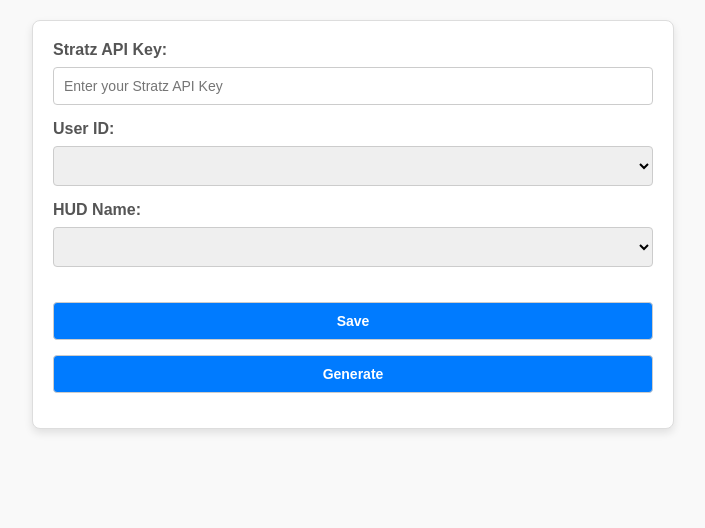
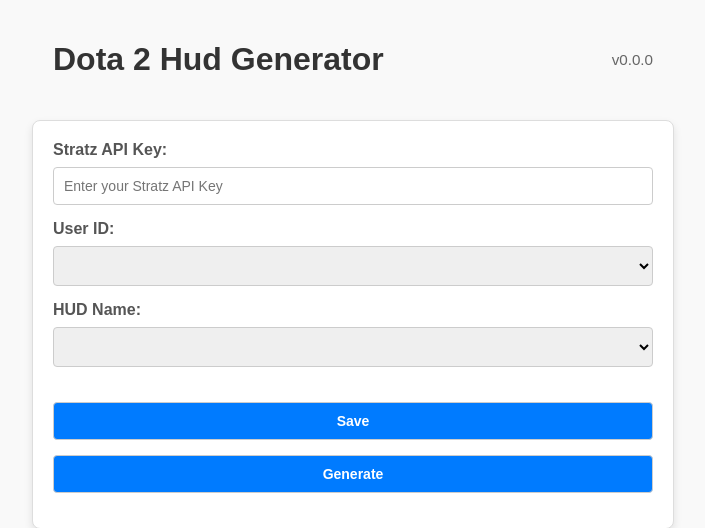
Before and after one commit to shiziksama/dota2_hud, a PHP site: page / in a window 1280 px wide. Shown: the top 528 px of the page, without its empty margins (287-992 px from the left). Run offline with PHP 8.4, Linux system fonts and the light colour scheme; lists and menus that the app fills with data are empty.

Commit message:
Added version showing

```diff
--- a/ipc/ipcHandlers.js
+++ b/ipc/ipcHandlers.js
@@ -1,3 +1,4 @@
+import { app } from 'electron';
 import { listDirectories, getSteamFolder } from '../utils/pathUtils.js';
 import configService from '../services/configService.js';
 import hudService from '../services/hudService.js';
@@ -8,6 +9,7 @@
     ipcMain.handle('getHud', (event, userid) => hudService.getHud(userid));
     ipcMain.handle('getConfig', () => configService.getConfig());
     ipcMain.handle('setConfig', (event, config) => configService.setConfig(config));
+    ipcMain.handle('getAppVersion', () => app.getVersion());
 }
 
 export default {
--- a/preload.js
+++ b/preload.js
@@ -7,5 +7,6 @@
   setConfig: (config) => ipcRenderer.invoke('setConfig', config),
   generate: () => ipcRenderer.invoke('generate'),
   getHud: (userid) => ipcRenderer.invoke('getHud', userid),
+  getAppVersion: () => ipcRenderer.invoke('getAppVersion'),
   // we can also expose variables, not just functions
 })
--- a/services/hudService.js
+++ b/services/hudService.js
@@ -2,7 +2,7 @@
 import * as pathUtils from '../utils/pathUtils.js';
 import * as stratzApi from '../api/stratzApi.js';
 import configService from '../services/configService.js';
-import { Notification } from "electron";
+import { Notification, app } from "electron";
 
 export async function getHeroIds(playerId, position, bracketIds, count, apiKey) {
     const response = await calculateHeroScores(playerId, position, bracketIds, apiKey);
@@ -137,8 +137,9 @@
     }
 
     console.log('HUDs written successfully.');
+    const version = app.getVersion();
     new Notification({
-        title: 'HUD Generator',
+        title: `HUD Generator v${version}`,
         body: 'All HUDs generated successfully!',
     }).show();
 }
--- a/src/css/style.css
+++ b/src/css/style.css
@@ -5,6 +5,19 @@
     margin: 0;
     padding: 20px;
     color: #333;
+}
+
+.app-header {
+    max-width: 600px;
+    margin: 0 auto 20px;
+    display: flex;
+    align-items: center;
+    justify-content: space-between;
+}
+
+.app-version {
+    font-size: 0.95em;
+    color: #666;
 }
 
 form {
--- a/src/index.html
+++ b/src/index.html
@@ -7,6 +7,10 @@
   <link rel="stylesheet" href="./css/style.css"></link>
 </head>
 <body>
+<header class="app-header">
+  <h1>Dota 2 Hud Generator</h1>
+  <span id="app-version" class="app-version">v0.0.0</span>
+</header>
 <form id="form">
   <div>
     <label for="api-key">Stratz API Key:</label>
--- a/src/js/renderer.js
+++ b/src/js/renderer.js
@@ -2,6 +2,18 @@
 
 let hud = []; // Поточний HUD
 let config = {}; // Глобальна конфігурація
+
+const applyAppVersion = async () => {
+    try {
+        const version = await window.versions.getAppVersion();
+        const versionLabel = document.getElementById("app-version");
+        if (versionLabel && version) {
+            versionLabel.textContent = `v${version}`;
+        }
+    } catch (error) {
+        console.error("Failed to fetch app version:", error);
+    }
+};
 
 // Завантаження конфігурації
 const loadConfig = async () => {
@@ -156,3 +168,4 @@
 // Ініціалізація
 loadConfig();
 loadUserList();
+applyAppVersion();
```
